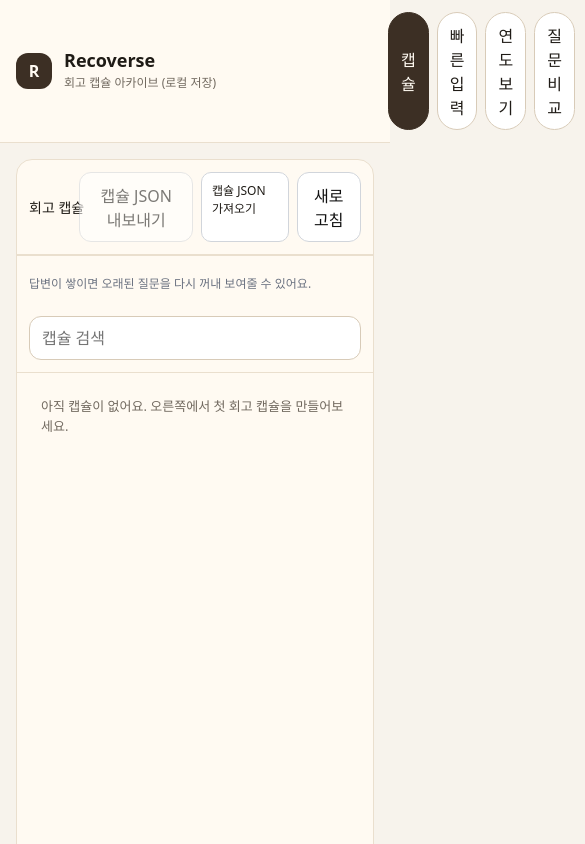
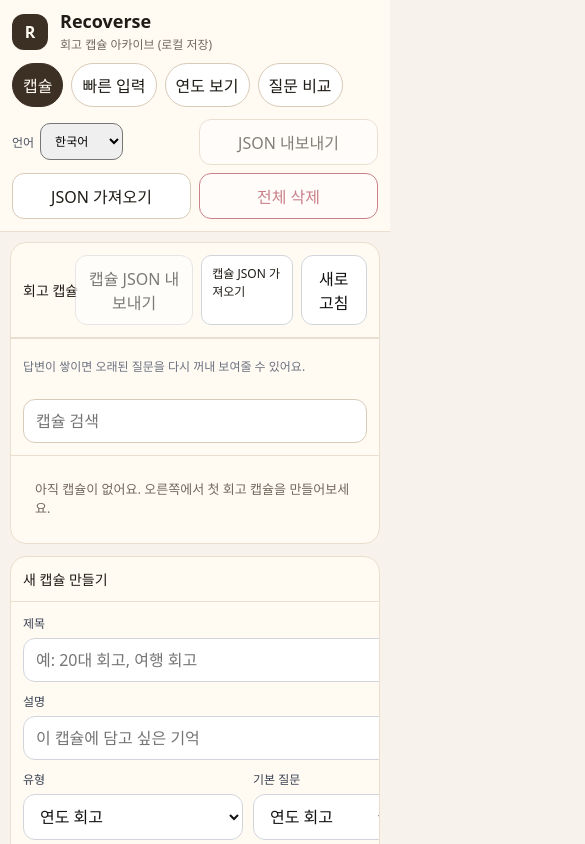
Before and after one commit to minmaxhap/recoverse, a Vue app in the folder recoverse-frontend/: page / in a window 390 px wide. Shown: the top 844 px of the page, 585 px wide, since content can reach past the window. Built offline with nearby package versions, Linux system fonts and the light colour scheme.

Commit message:
Improve mobile home layout

```diff
--- a/recoverse-frontend/src/App.vue
+++ b/recoverse-frontend/src/App.vue
@@ -1641,6 +1641,50 @@
   gap: 12px;
 }
 
+@media (max-width: 899px) {
+  .topbar {
+    position: static;
+    grid-template-columns: 1fr;
+    gap: 10px;
+    padding: 12px;
+  }
+
+  .tabs {
+    justify-content: flex-start;
+    overflow-x: auto;
+    padding-bottom: 2px;
+  }
+
+  .tabs button {
+    flex: 0 0 auto;
+    padding: 9px 10px;
+  }
+
+  .actions {
+    justify-content: flex-start;
+  }
+
+  .actions > button,
+  .actions > label {
+    flex: 1 1 140px;
+    text-align: center;
+  }
+
+  .main {
+    padding: 10px;
+  }
+
+  .panel {
+    min-height: auto;
+  }
+
+  .layout3,
+  .layoutCompare,
+  .layoutAdd {
+    grid-template-columns: 1fr;
+  }
+}
+
 /* left years */
 .yearList {
   padding: 10px;
```
Also changed, not shown: 1 other file (tests, documents, lock files or other folders).
